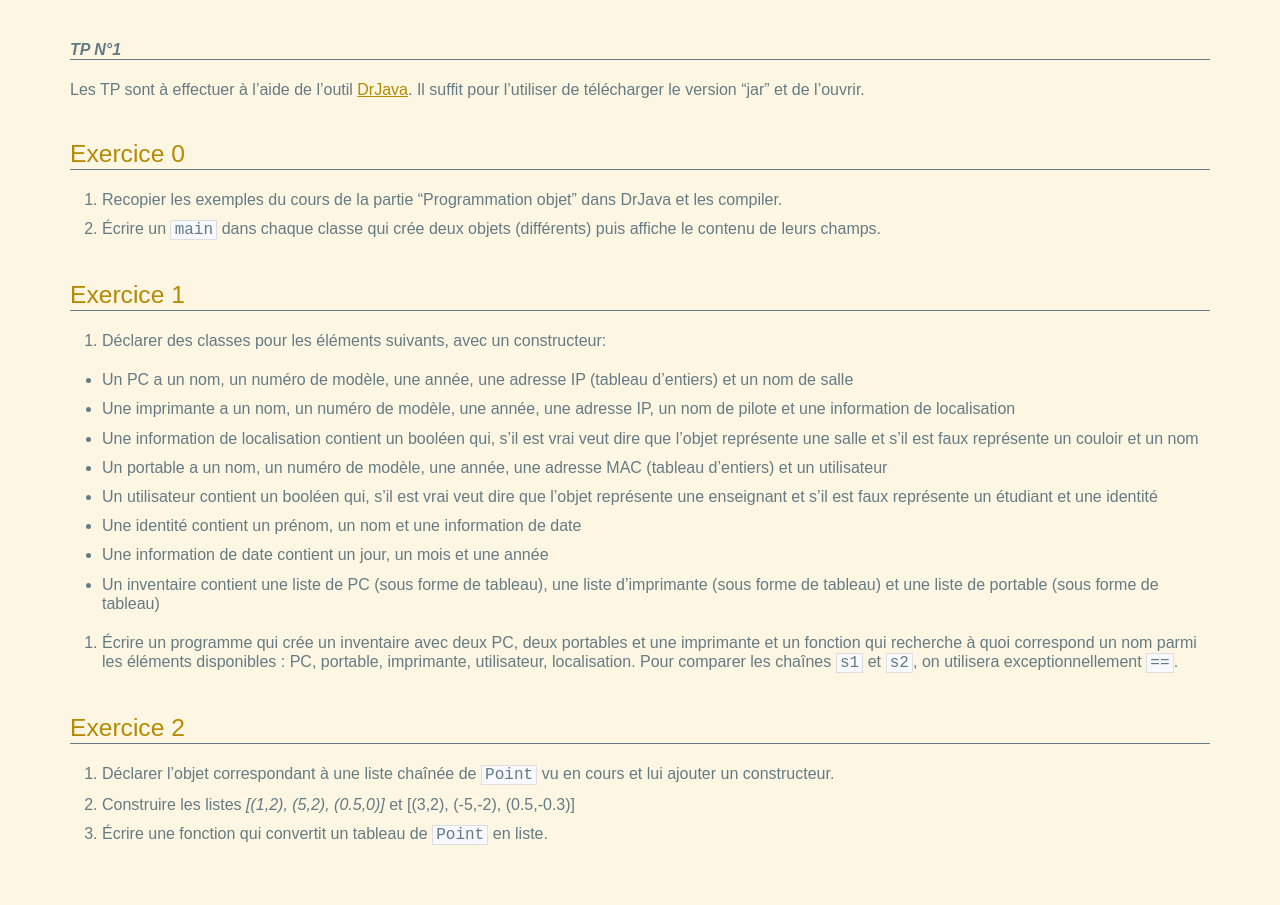
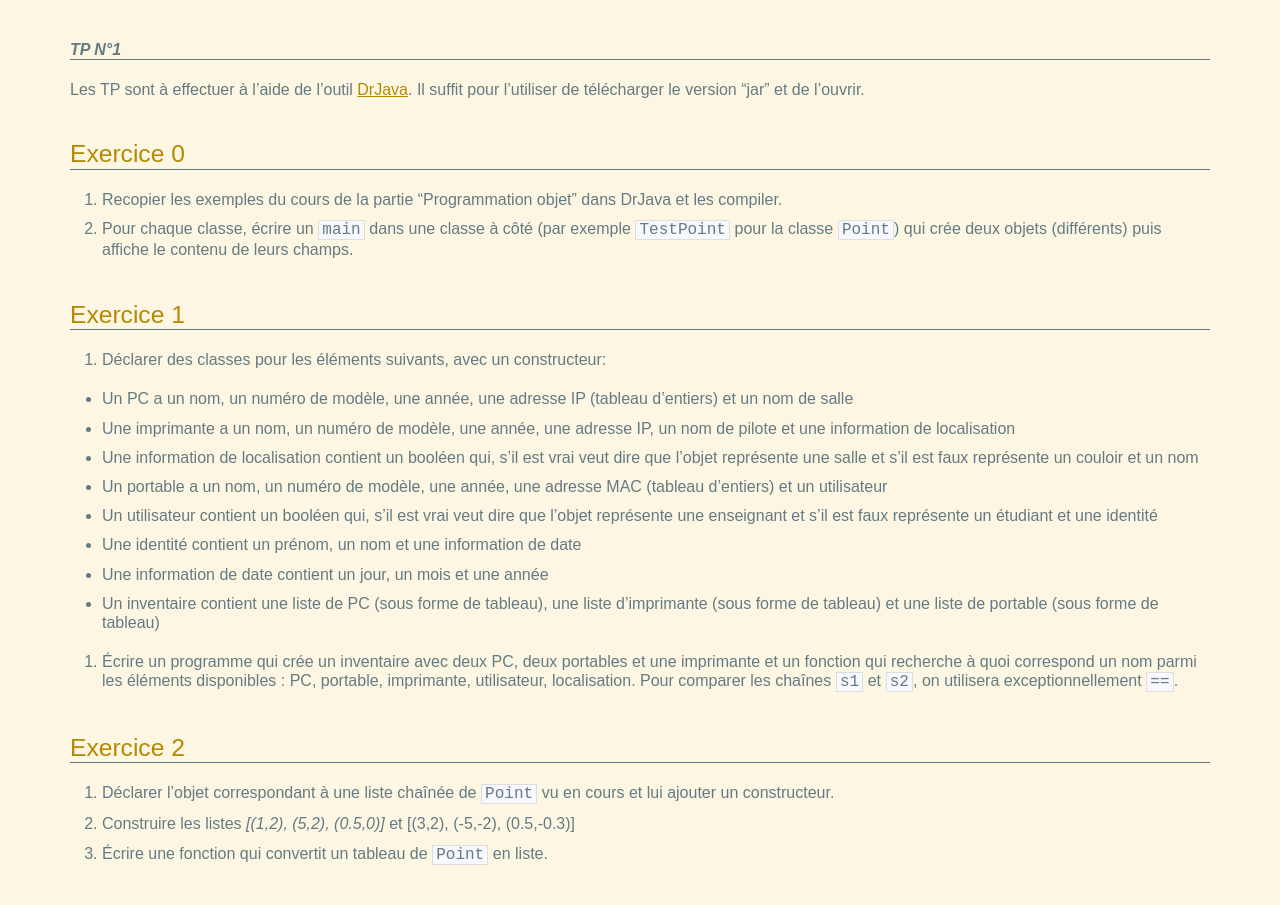
Before and after one commit to lacl-upec/l2epotp, a Jekyll site: the page built from _posts/2016-01-29-TP1.md, in a window 1280 px wide. Built offline with Jekyll 4.4.1, drawn with Linux system fonts in a browser that asks for light colours.

Commit message:
Update 2016-01-29-TP1.md

```diff
--- a/_posts/2016-01-29-TP1.md
+++ b/_posts/2016-01-29-TP1.md
@@ -9,7 +9,7 @@ Exercice 0
 ----------
 
 1. Recopier les exemples du cours de la partie "Programmation objet" dans DrJava et les compiler.
-2. Écrire un `main` dans chaque classe qui crée deux objets (différents) puis affiche le contenu de leurs champs.
+2. Pour chaque classe, écrire un `main` dans une classe à côté (par exemple `TestPoint` pour la classe `Point`) qui crée deux objets (différents) puis affiche le contenu de leurs champs.
 
 Exercice 1
 ----------
```
